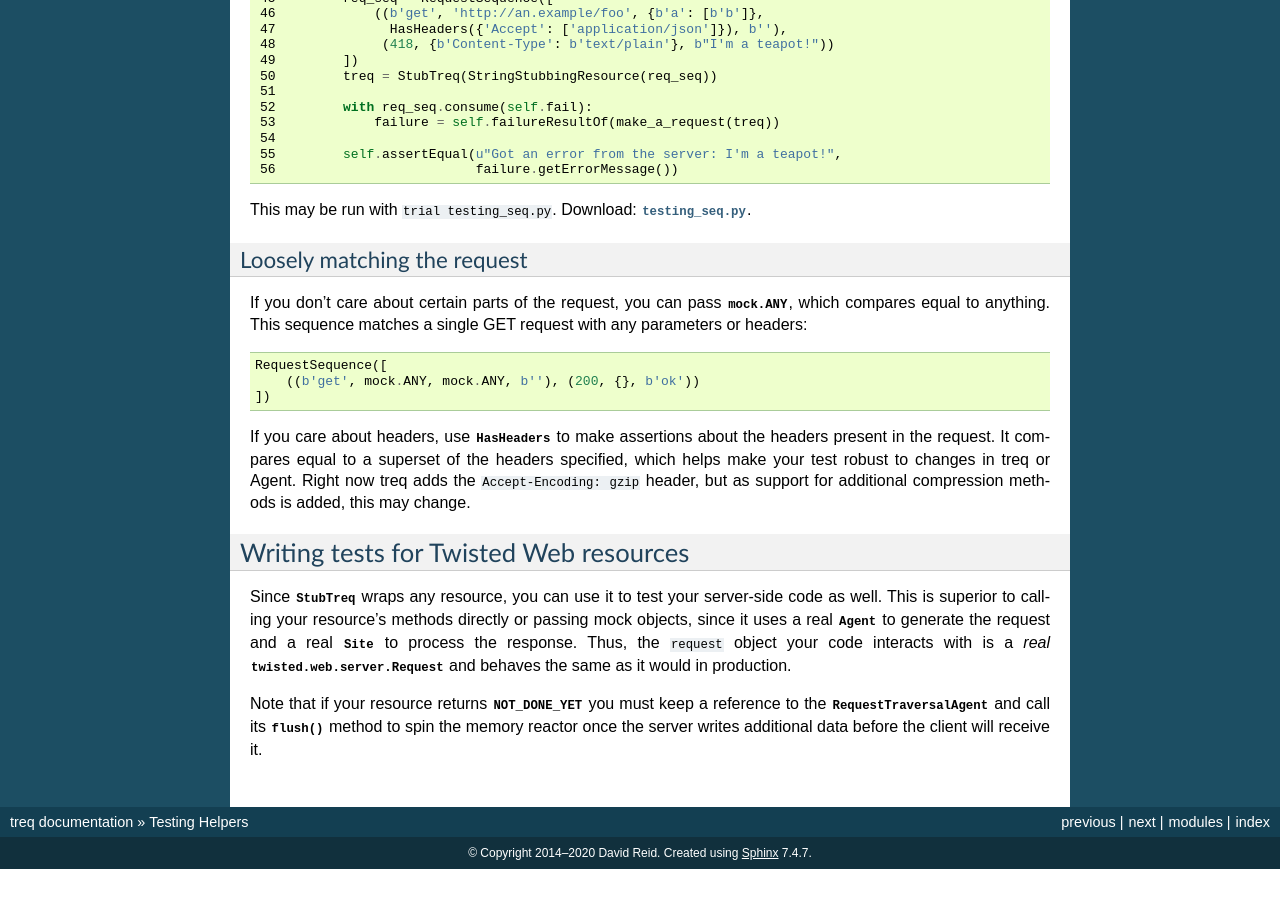
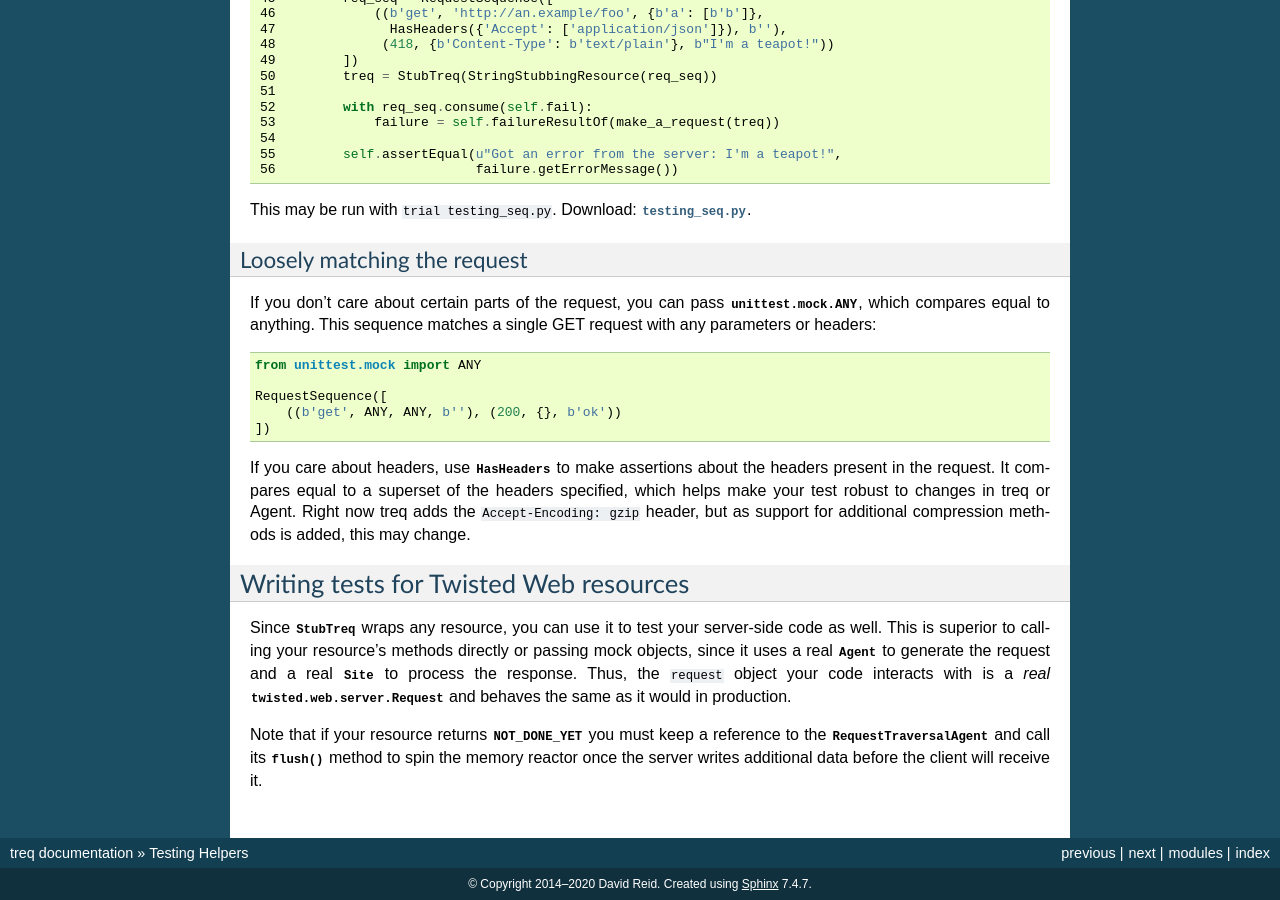
Before and after one commit to twisted/treq, a Sphinx documentation site: the page built from docs/testing.rst, in a window 1280 px wide and 900 px high, scrolled down 1378 px. Built offline with Sphinx 7.4.7, drawn with Linux system fonts in a browser that asks for light colours; the version number could not be read and is left out; before the commit the page ends 2247 px from its top, so only the background shows below that.

Commit message:
Use stdlib mock

```diff
--- a/docs/testing.rst
+++ b/docs/testing.rst
@@ -33,13 +33,15 @@ Download: :download:`testing_seq.py <examples/testing_seq.py>`.
 Loosely matching the request
 ~~~~~~~~~~~~~~~~~~~~~~~~~~~~
 
-If you don't care about certain parts of the request, you can pass :data:`mock.ANY`, which compares equal to anything.
+If you don't care about certain parts of the request, you can pass :data:`unittest.mock.ANY`, which compares equal to anything.
 This sequence matches a single GET request with any parameters or headers:
 
 .. code-block:: python
 
+    from unittest.mock import ANY
+
     RequestSequence([
-        ((b'get', mock.ANY, mock.ANY, b''), (200, {}, b'ok'))
+        ((b'get', ANY, ANY, b''), (200, {}, b'ok'))
     ])
 
 
```
Also changed, not shown: 4 other files.
